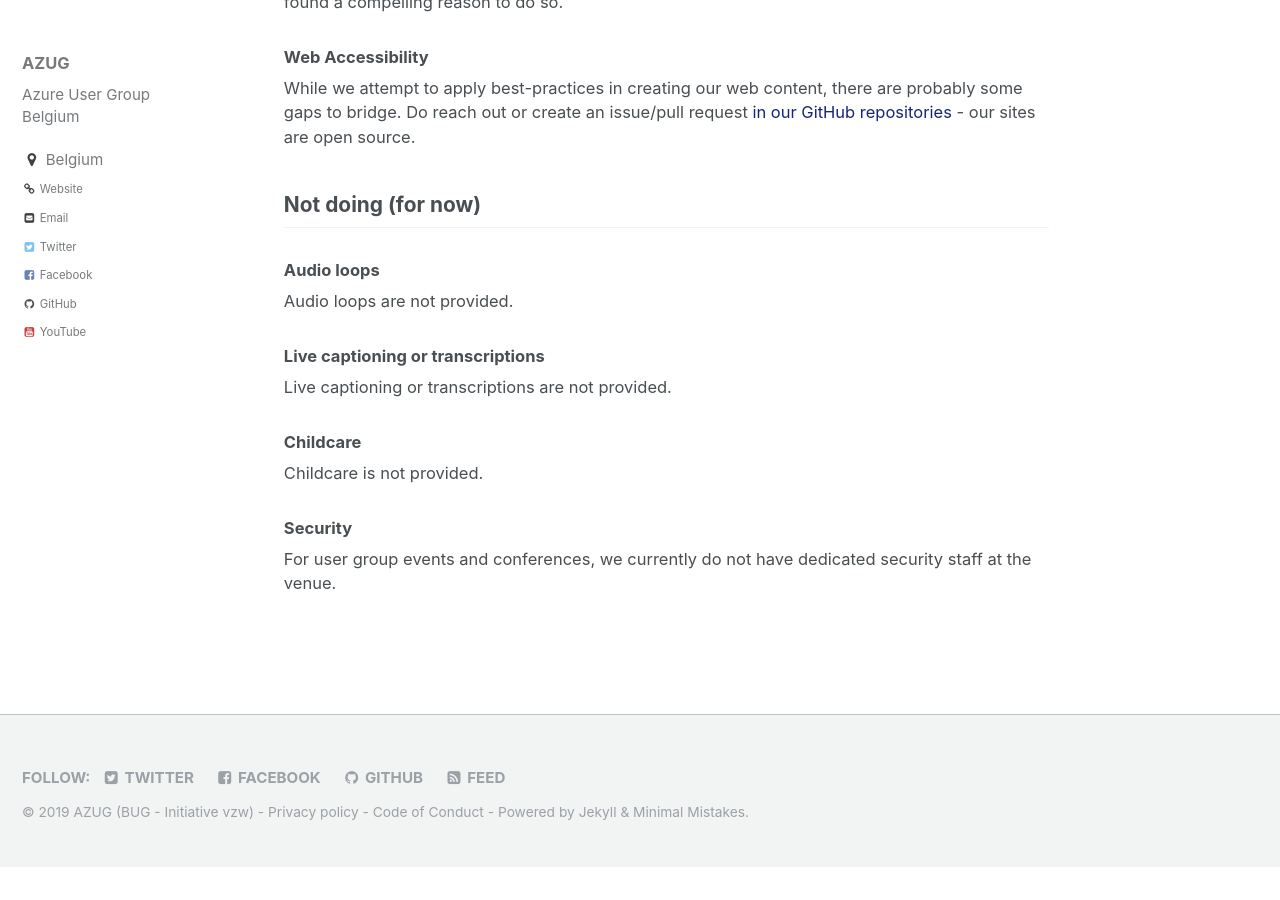
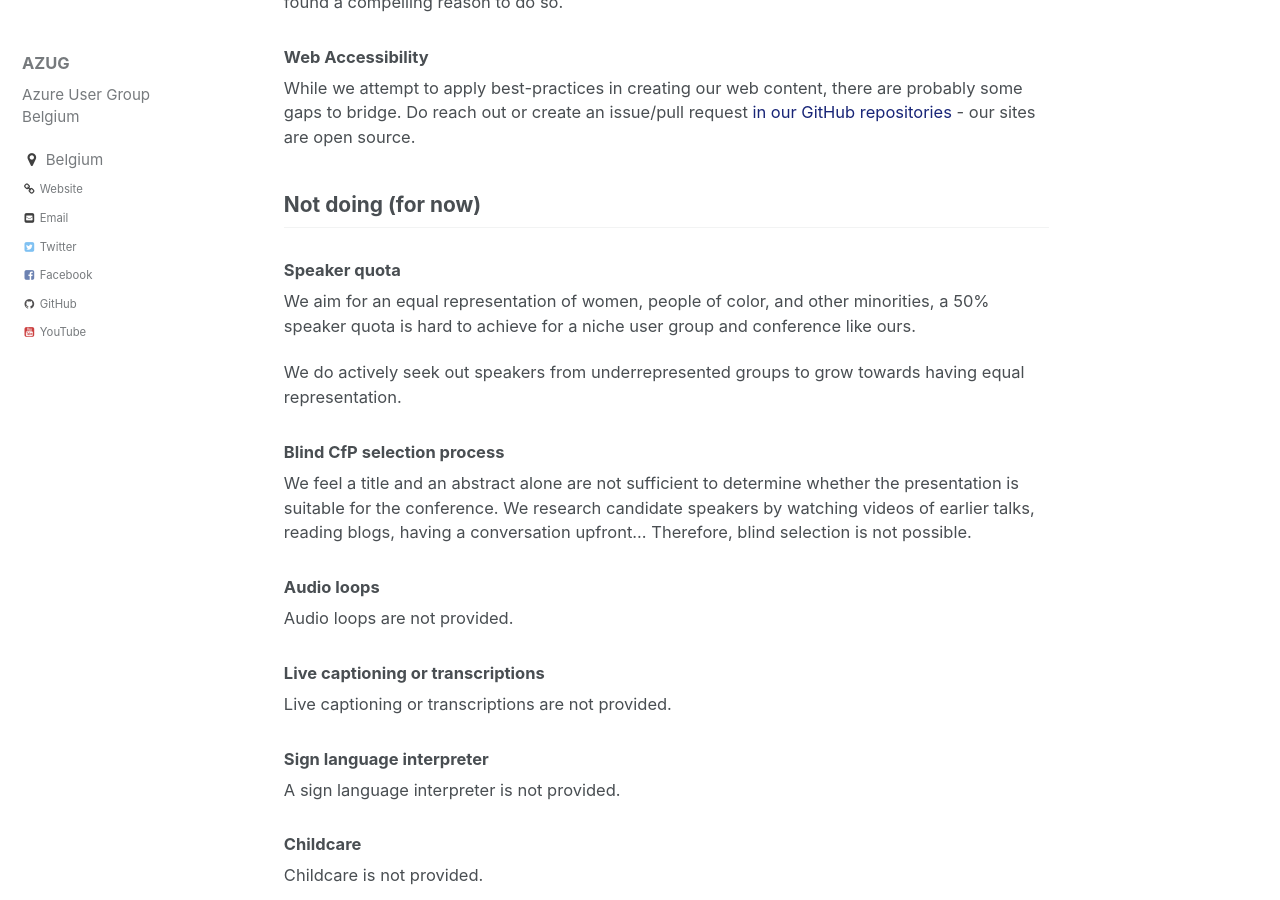
Before and after one commit to AzugBe/azugbe.github.io, a Jekyll site: the page built from _pages/inclusiveness-diversity-accessibility.md, in a window 1280 px wide and 900 px high, scrolled down 3431 px. Built offline with Jekyll 4.4.1, drawn with Linux system fonts in a browser that asks for light colours; comment, search, counter and statistics services are not loaded; before the commit the page ends 4298 px from its top, so only the background shows below that.

Commit message:
Update inclusiveness-diversity-accessibility.md

```diff
--- a/_pages/inclusiveness-diversity-accessibility.md
+++ b/_pages/inclusiveness-diversity-accessibility.md
@@ -116,6 +116,16 @@ While we attempt to apply best-practices in creating our web content, there are
 
 ## Not doing (for now)
 
+### Speaker quota
+
+We aim for an equal representation of women, people of color, and other minorities, a 50% speaker quota is hard to achieve for a niche user group and conference like ours.
+
+We do actively seek out speakers from underrepresented groups to grow towards having equal representation.
+
+### Blind CfP selection process
+
+We feel a title and an abstract alone are not sufficient to determine whether the presentation is suitable for the conference. We research candidate speakers by watching videos of earlier talks, reading blogs, having a conversation upfront... Therefore, blind selection is not possible.
+
 ### Audio loops
 
 Audio loops are not provided.
@@ -124,6 +134,10 @@ Audio loops are not provided.
 
 Live captioning or transcriptions are not provided.
 
+### Sign language interpreter
+
+A sign language interpreter is not provided.
+
 ### Childcare
 
 Childcare is not provided.
```
